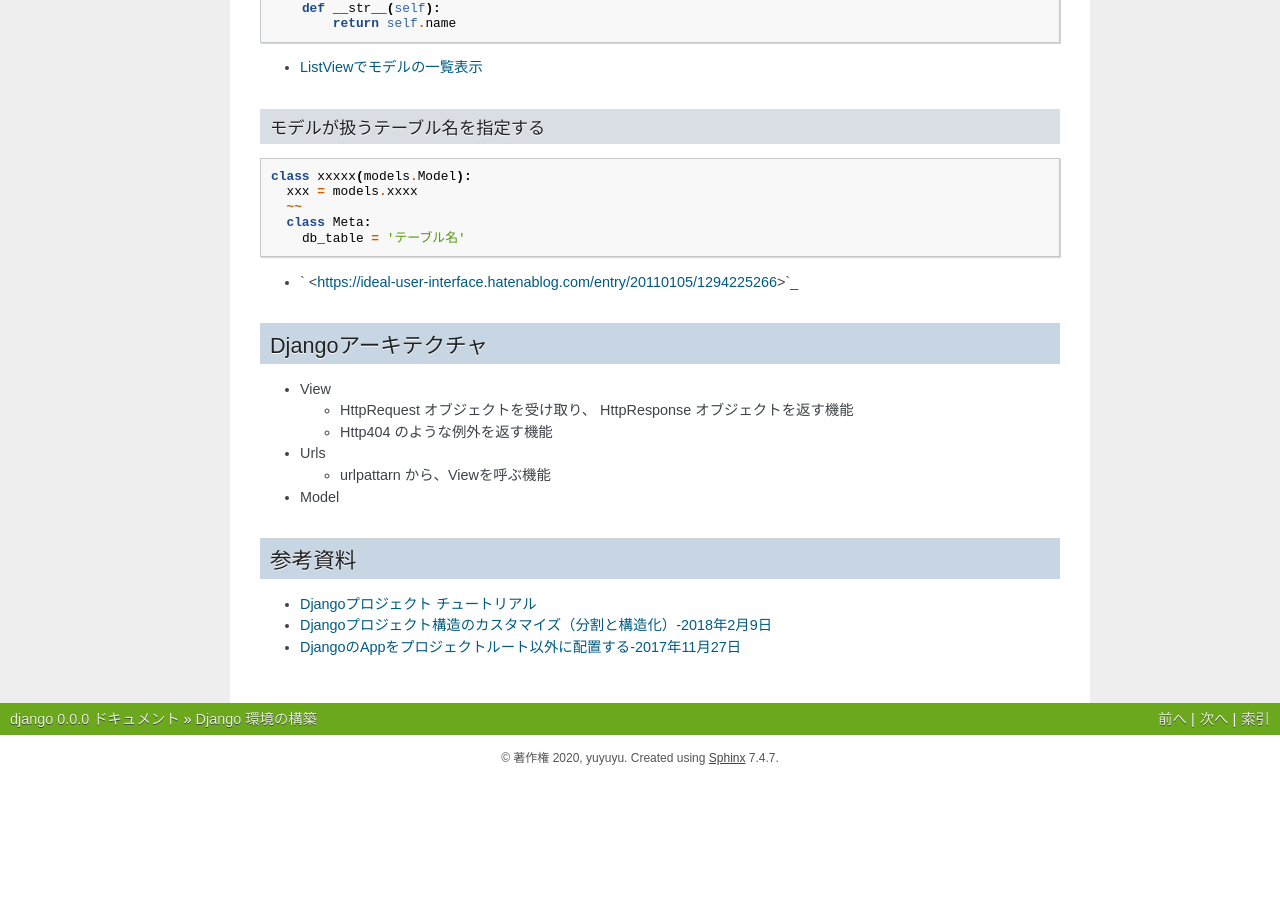
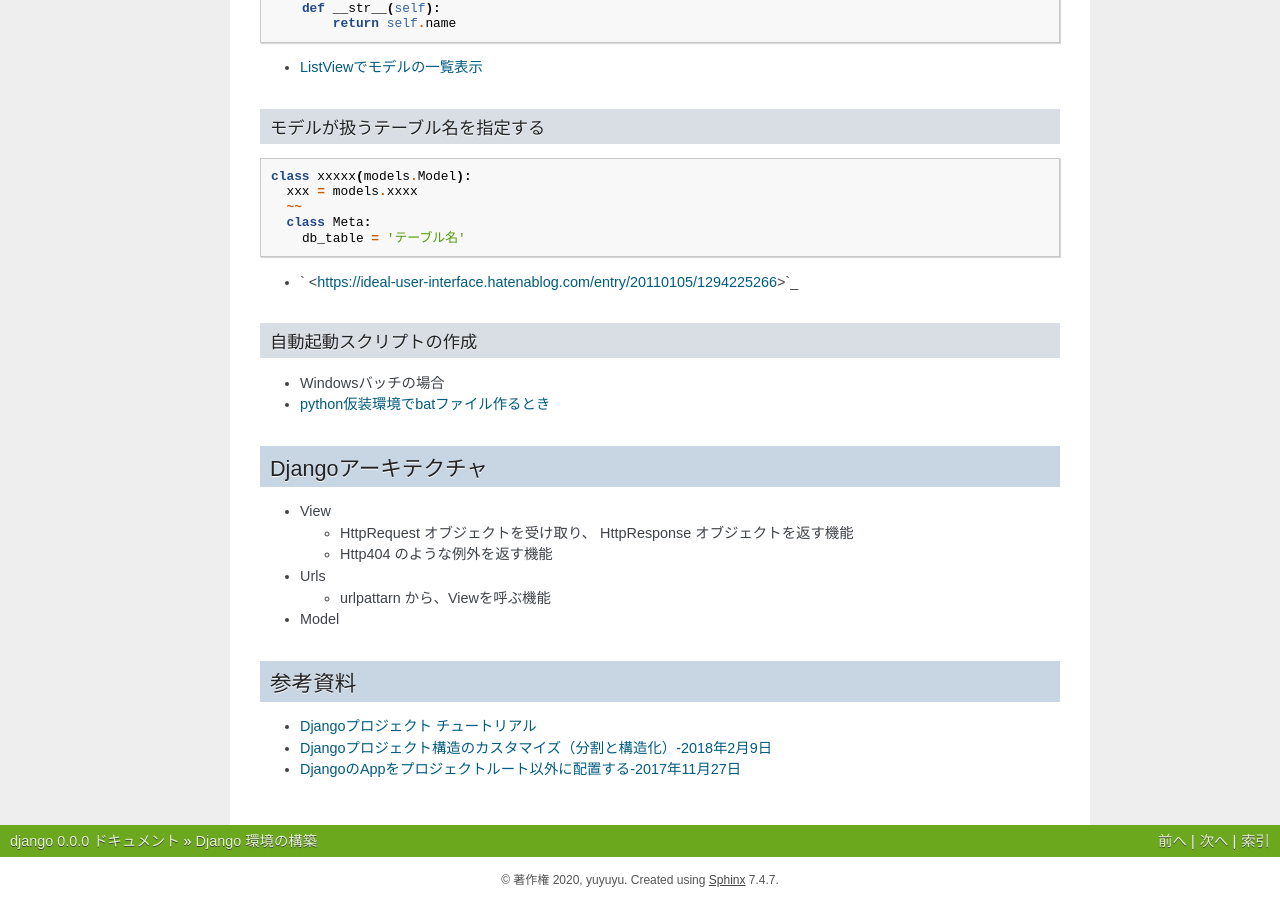
Before and after one commit to yuyuyu0706/sphinx, a Sphinx documentation site: the page built from django/source/work/page01.rst, in a window 1280 px wide and 900 px high, scrolled down 5821 px. Built offline with Sphinx 7.4.7, drawn with Linux system fonts in a browser that asks for light colours; before the commit the page ends 6599 px from its top, so only the background shows below that.

Commit message:
auto commit

```diff
--- a/django/source/work/page01.rst
+++ b/django/source/work/page01.rst
@@ -397,7 +397,11 @@ Django 環境の構築
 * ` <https://ideal-user-interface.hatenablog.com/entry/20110105/1294225266>`_
 
 
+自動起動スクリプトの作成
+------------------------------------------
 
+* Windowsバッチの場合
+* `python仮装環境でbatファイル作るとき <https://qiita.com/biz-nakashima001/items/377deee1f06c1addd445>`_
 
 
 Djangoアーキテクチャ
```
